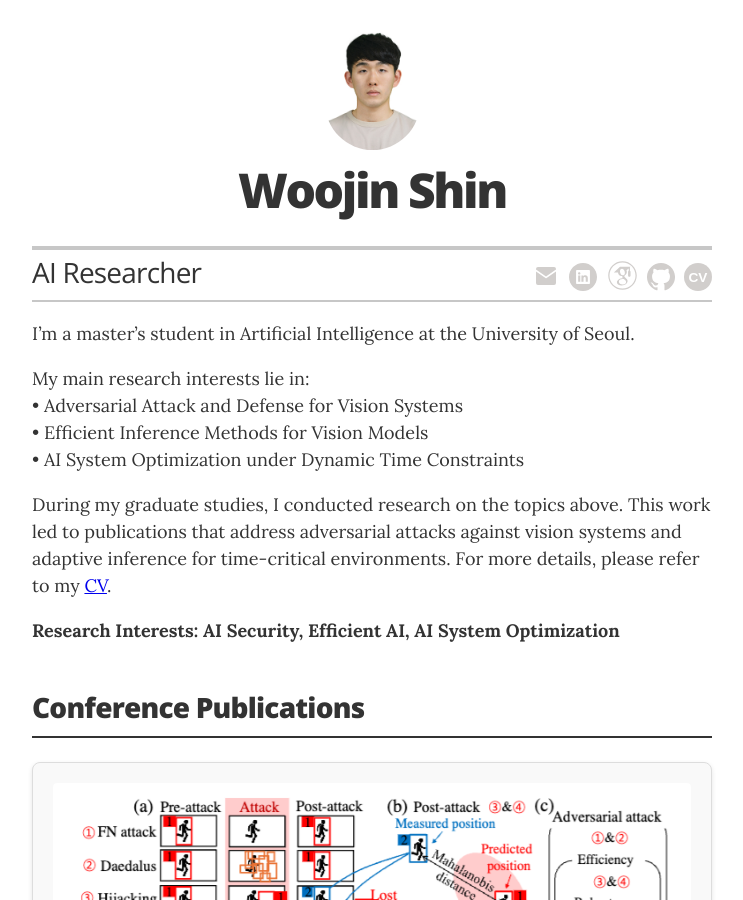
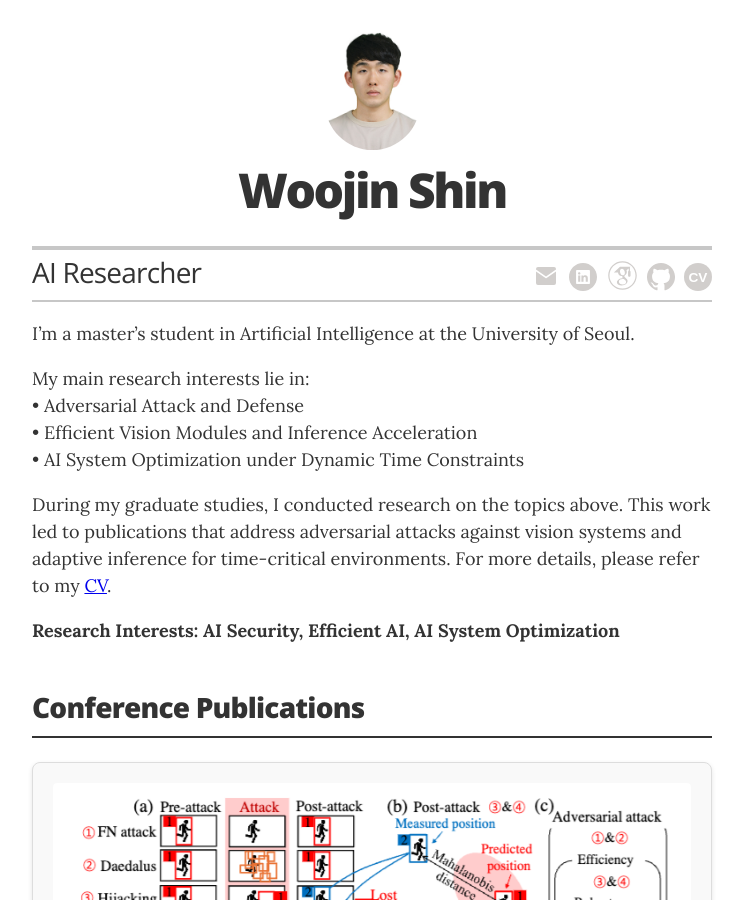
Before and after one commit to woozee-hub/woozee-hub.github.io, a Jekyll site: the page built from index.html, in a window 1280 px wide and 900 px high. Shown: the whole window, without its empty margins (268-1011 px from the left). Built offline with Jekyll 4.4.1, drawn with Linux system fonts in a browser that asks for light colours; nearby versions of some CDN libraries.

Commit message:
update cv

```diff
--- a/_layouts/resume.html
+++ b/_layouts/resume.html
@@ -33,8 +33,8 @@
           </p>
           <p>
             My main research interests lie in:<br>
-            • Adversarial Attack and Defense for Vision Systems<br>
-            • Efficient Inference Methods for Vision Models<br>
+            • Adversarial Attack and Defense<br>
+            • Efficient Vision Modules and Inference Acceleration <br>
             • AI System Optimization under Dynamic Time Constraints
           </p>
 
```
